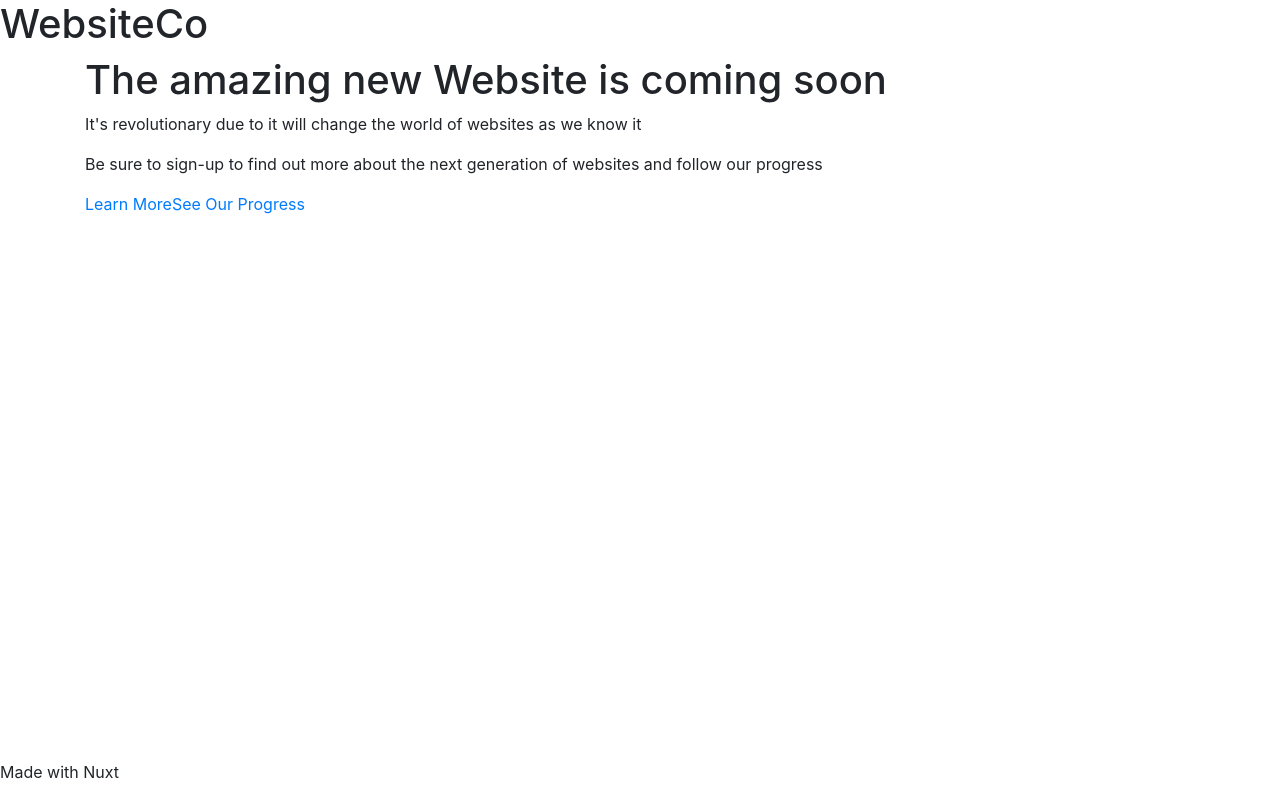
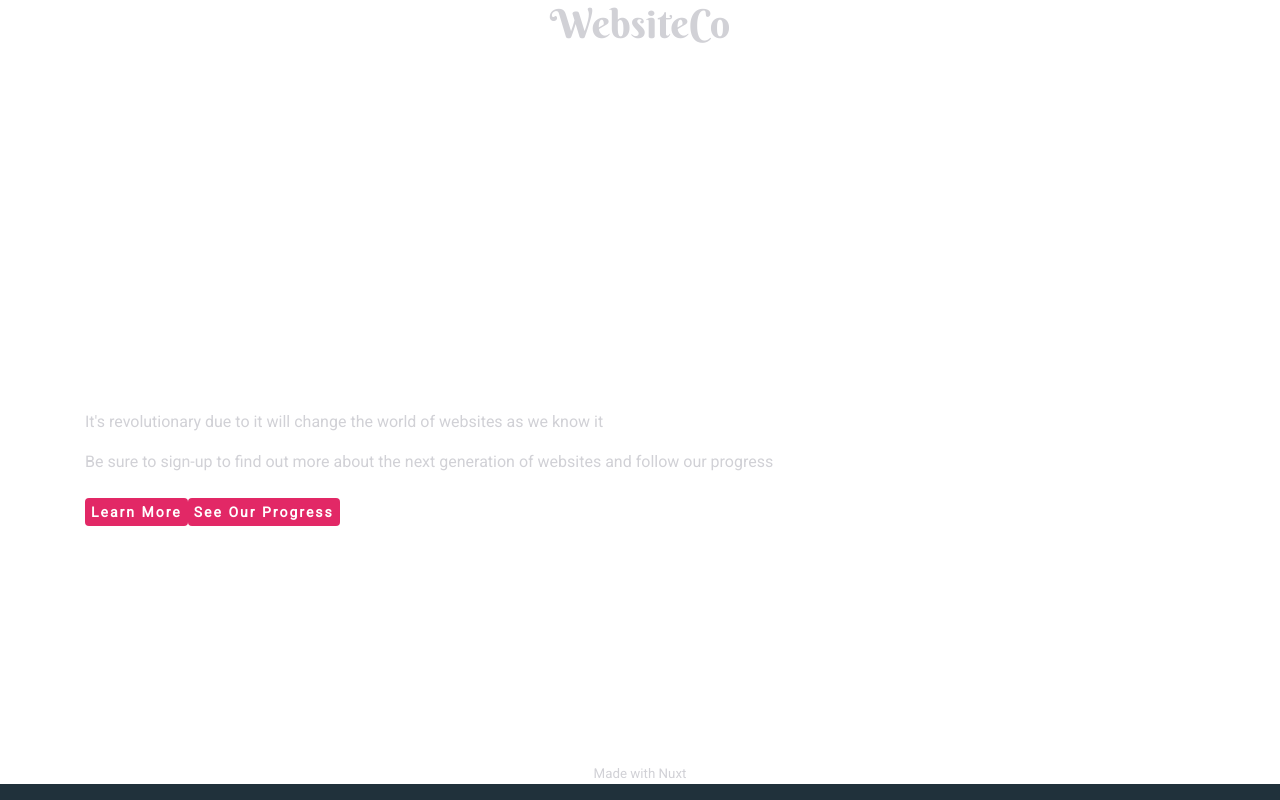
Before and after one commit to juanma77/app-nuxt-vuejs, a Nuxt app: page / in a window 1280 px wide. Built offline with nearby package versions, Linux system fonts and the light colour scheme.

Commit message:
adding global styles and updating nuxt config js file for them

```diff
--- /dev/null
+++ b/assets/css/main.css
@@ -0,0 +1,72 @@
+html{
+    background: #20313b;
+}
+
+body{
+    font-family: 'Roboto', sans-serif;
+    color: hsl(240, 5%, 83%);
+}
+
+.content{
+    margin-top: 50px;
+    display: flex;
+    flex-direction: column;
+    flex-wrap: wrap;
+    justify-content: center;
+    align-items: center;
+    font-weight: lighter;
+}
+
+footer{
+    font-size: smaller;
+    display: flex;
+    flex-direction: column;
+    flex-wrap: wrap;
+    justify-content: center;
+    align-items: center;
+    font-weight: lighter;
+}
+
+header{
+    display: flex;
+    flex-direction: column;
+    flex-wrap: wrap;
+    justify-content: center;
+    align-items: center;
+    font-weight: lighter;
+}
+
+#branding{
+    font-family: 'Berkshire Swash', cursive;
+}
+
+.statement{
+    color: white;
+    font-size: 350%
+}
+
+.callToAction {
+    background-color: #e22866;
+    color: white;
+    border-radius: 4px;
+    font-size: 14px;
+    font-weight: 600;
+    letter-spacing: 2px;
+    line-height: 45px;
+    height: 45px;
+    border: 6px solid transparent;
+    cursor: pointer;
+    text-decoration: none;
+}
+
+.userAgent{
+    color: #e22866
+}
+
+.page-enter-active, .page-leave-active{
+    transition: opacity .5s
+}
+
+.page-enter, .page-leave-active{
+    opacity: 0
+}
--- a/nuxt.config.js
+++ b/nuxt.config.js
@@ -12,7 +12,8 @@ module.exports = {
       { hid: 'description', name: 'description', content: process.env.npm_package_description || '' }
     ],
     link: [
-      { rel: 'icon', type: 'image/x-icon', href: '/favicon.ico' }
+      { rel: 'icon', type: 'image/x-icon', href: '/favicon.ico' },
+      { rel: 'stylesheet', href: 'https://fonts.googleapis.com/css?family=Berkshire+Swash|Roboto' }
     ]
   },
   /*
@@ -23,6 +24,7 @@ module.exports = {
   ** Global CSS
   */
   css: [
+    '@/assets/css/main.css'
   ],
   /*
   ** Plugins to load before mounting the App
```
